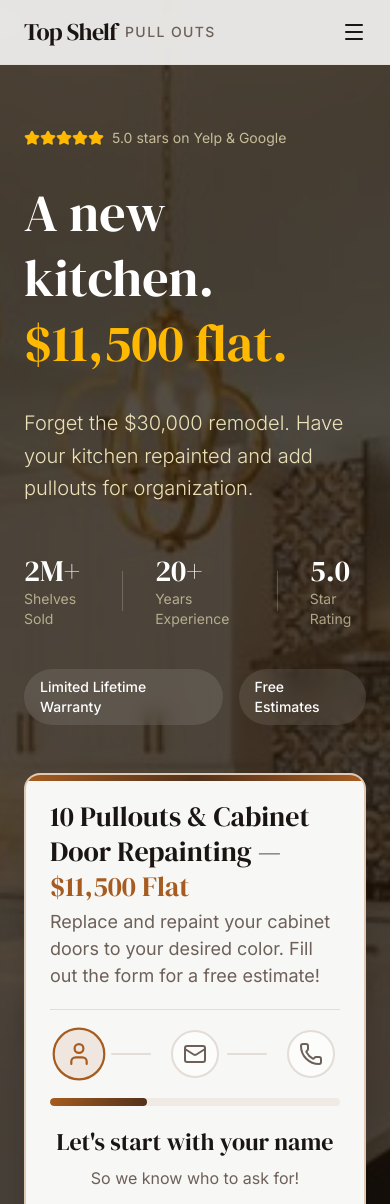
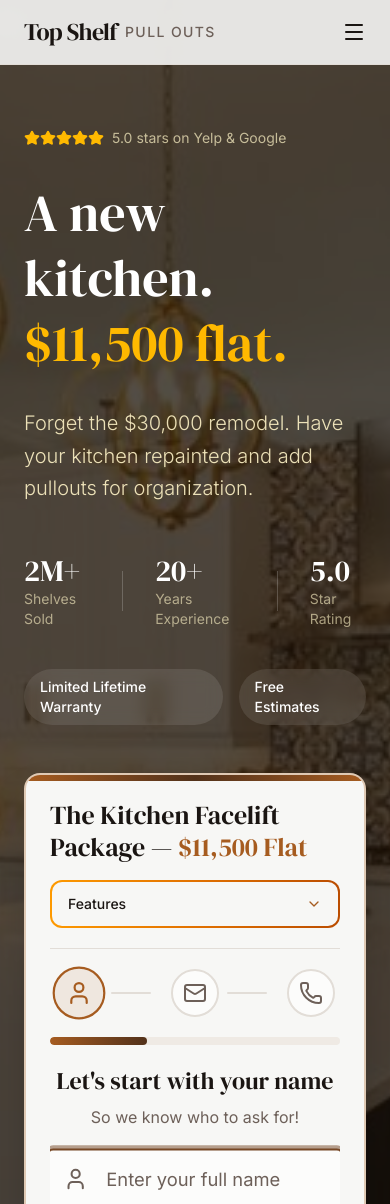
Before and after one commit to Fbet590/Top-Shelf-Pullouts-2.0, a Next.js app: page / in a window 390 px wide. Shown: the top 1204 px of the page. Built offline with nearby package versions, Linux system fonts and the light colour scheme.

Commit message:
feat: update hero component with new dropdown and gradient border
Add new headline and feature dropdown; apply gradient border for mobile optimization

```diff
--- /dev/null
+++ b/components/feature-dropdown.tsx
@@ -0,0 +1,58 @@
+"use client"
+
+import { useState } from "react"
+import { ChevronDown, Check } from "lucide-react"
+
+const features = [
+  "10 Shelf Pullouts",
+  "Replacing Old Cabinet Doors",
+  "Painting New Doors in Desired Color",
+  "Up to 22 Cabinet Doors"
+]
+
+export function FeatureDropdown() {
+  const [isOpen, setIsOpen] = useState(false)
+
+  return (
+    <div className="relative">
+      {/* Gradient border wrapper */}
+      <div className="p-[2px] rounded-xl bg-gradient-to-r from-amber-500 via-amber-600 to-amber-700">
+        <button
+          onClick={() => setIsOpen(!isOpen)}
+          className="w-full flex items-center justify-between px-4 py-3 bg-background rounded-[10px] transition-colors hover:bg-secondary/50"
+          aria-expanded={isOpen}
+          aria-controls="feature-list"
+        >
+          <span className="text-sm font-medium text-foreground">Features</span>
+          <ChevronDown
+            className={`h-4 w-4 text-accent transition-transform duration-200 ${isOpen ? 'rotate-180' : ''}`}
+          />
+        </button>
+      </div>
+
+      {/* Dropdown content */}
+      <div
+        id="feature-list"
+        className={`overflow-hidden transition-all duration-300 ease-out ${
+          isOpen ? 'max-h-64 opacity-100 mt-2' : 'max-h-0 opacity-0'
+        }`}
+      >
+        <div className="p-[2px] rounded-xl bg-gradient-to-r from-amber-500 via-amber-600 to-amber-700">
+          <ul className="bg-background rounded-[10px] py-2 px-1">
+            {features.map((feature, index) => (
+              <li
+                key={index}
+                className="flex items-center gap-3 px-3 py-2.5 text-sm text-foreground"
+              >
+                <div className="flex-shrink-0 w-5 h-5 rounded-full bg-accent/15 flex items-center justify-center">
+                  <Check className="h-3 w-3 text-accent" />
+                </div>
+                <span>{feature}</span>
+              </li>
+            ))}
+          </ul>
+        </div>
+      </div>
+    </div>
+  )
+}
--- a/components/hero.tsx
+++ b/components/hero.tsx
@@ -1,6 +1,7 @@
 import Image from "next/image"
-import { Star } from "lucide-react"
+import { Star, ChevronDown } from "lucide-react"
 import { LeadForm } from "@/components/lead-form"
+import { FeatureDropdown } from "@/components/feature-dropdown"
 
 export function Hero() {
   return (
@@ -72,11 +73,9 @@ export function Hero() {
           {/* Lead Capture Form */}
           <div id="hero-form" className="bg-background rounded-2xl p-6 lg:p-8 shadow-2xl border-2 border-accent/30 scroll-mt-24 relative overflow-hidden">
             <div className="absolute top-0 left-0 right-0 h-1.5 bg-gradient-to-r from-accent via-primary to-accent" />
-            <div className="flex flex-col gap-1 pb-5 border-b border-border mb-5">
-              <h2 className="font-serif text-[28px] sm:text-[32px] text-foreground leading-tight">10 Pullouts & Cabinet Door Repainting — <span className="text-accent">$11,500 Flat</span></h2>
-              <p className="text-[18px] sm:text-[20px] text-muted-foreground">
-                {"Replace and repaint your cabinet doors to your desired color. Fill out the form for a free estimate!"}
-              </p>
+            <div className="flex flex-col gap-4 pb-5 border-b border-border mb-5">
+              <h2 className="font-serif text-[26px] sm:text-[30px] text-foreground leading-tight">The Kitchen Facelift Package — <span className="text-accent">$11,500 Flat</span></h2>
+              <FeatureDropdown />
             </div>
             <LeadForm />
           </div>
```
